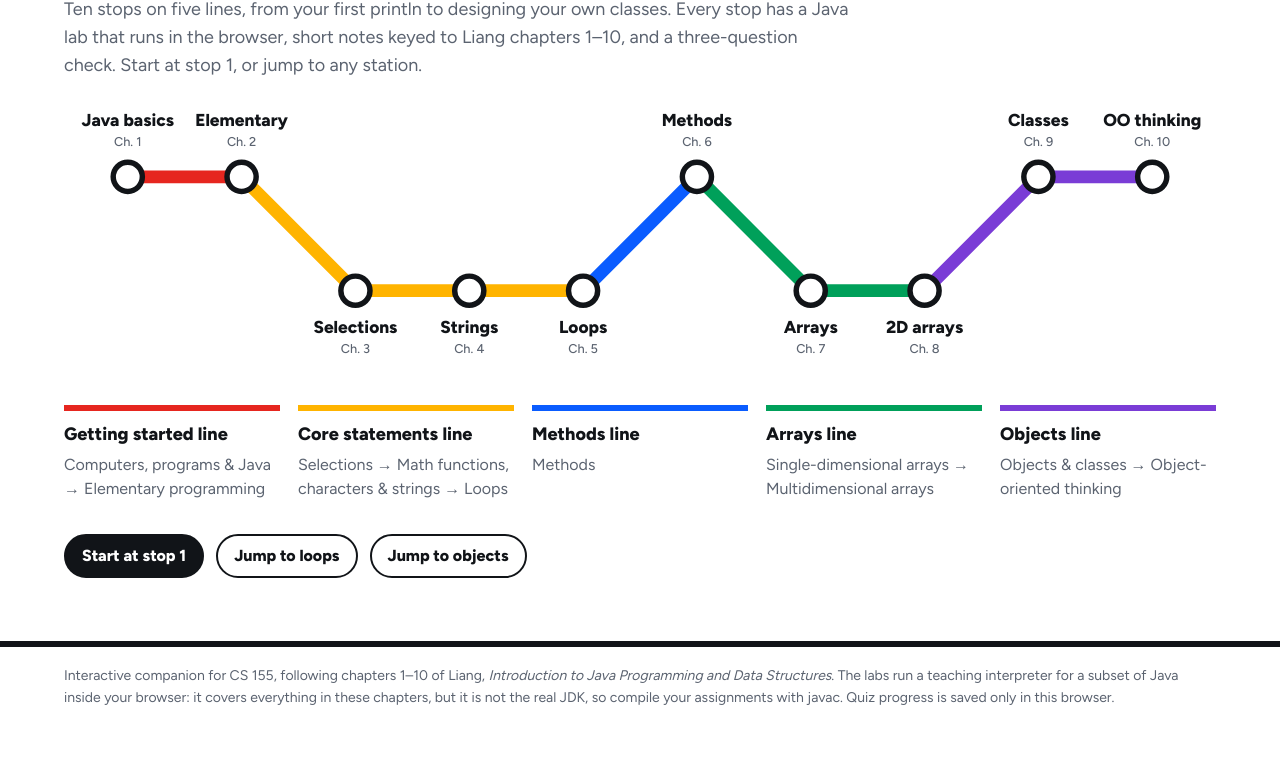
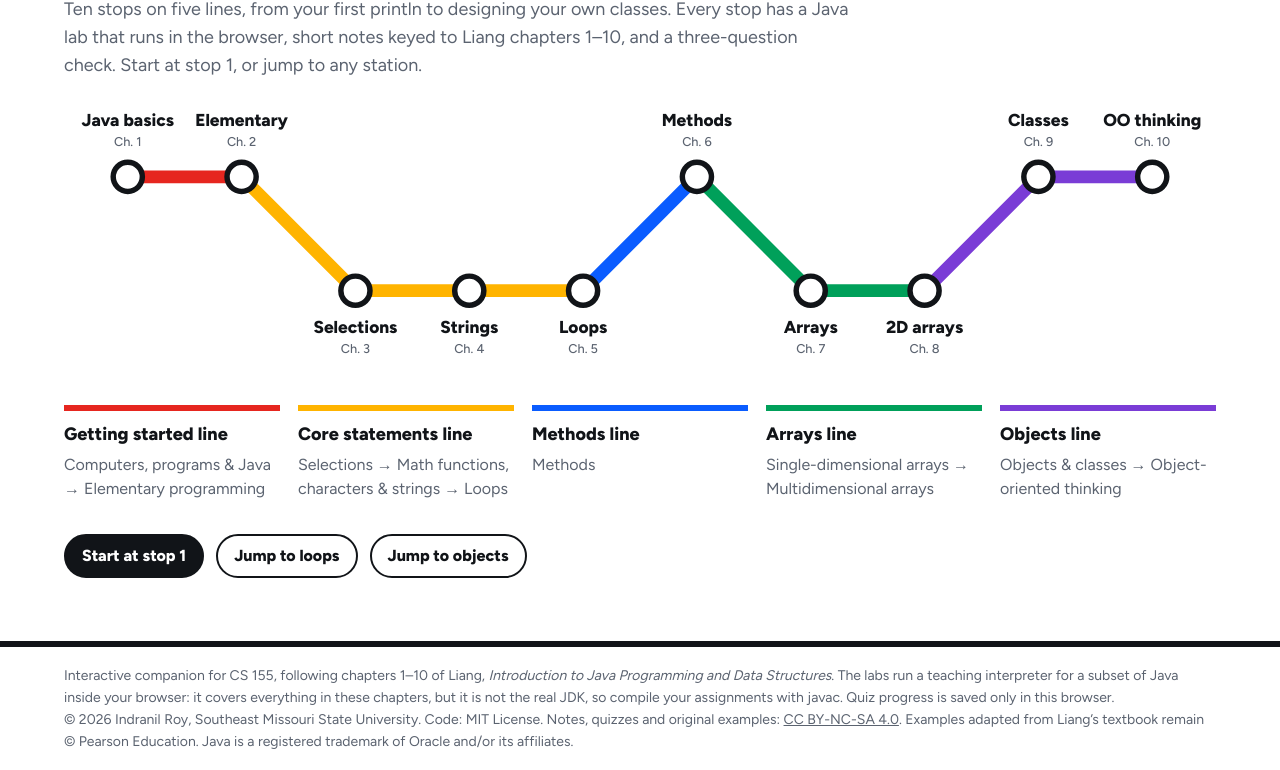
Before and after one commit to IndranilRoy80133/cs155, a plain HTML site: page index.html in a window 1280 px wide. Shown: the part 212-982 px from the top of the page. Before the commit the page ends 939 px from the top, so only its background shows below. Drawn offline with Linux system fonts and the light colour scheme.

Commit message:
Add files via upload

```diff
--- a/index.html
+++ b/index.html
@@ -173,7 +173,7 @@ footer{border-top:6px solid var(--ink);padding:18px max(5vw,16px);color:var(--mu
   <nav class="navline" id="nav" aria-label="Course stops"></nav>
 </header>
 <main id="main"></main>
-<footer><div class="wrap">Interactive companion for CS 155, following chapters 1–10 of Liang, <i>Introduction to Java Programming and Data Structures</i>. The labs run a teaching interpreter for a subset of Java inside your browser: it covers everything in these chapters, but it is not the real JDK, so compile your assignments with javac. Quiz progress is saved only in this browser.</div></footer>
+<footer><div class="wrap">Interactive companion for CS 155, following chapters 1–10 of Liang, <i>Introduction to Java Programming and Data Structures</i>. The labs run a teaching interpreter for a subset of Java inside your browser: it covers everything in these chapters, but it is not the real JDK, so compile your assignments with javac. Quiz progress is saved only in this browser.<br>© 2026 Indranil Roy, Southeast Missouri State University. Code: MIT License. Notes, quizzes and original examples: <a href="https://creativecommons.org/licenses/by-nc-sa/4.0/">CC BY-NC-SA 4.0</a>. Examples adapted from Liang’s textbook remain © Pearson Education. Java is a registered trademark of Oracle and/or its affiliates.</div></footer>
 
 <script>
 {
```
